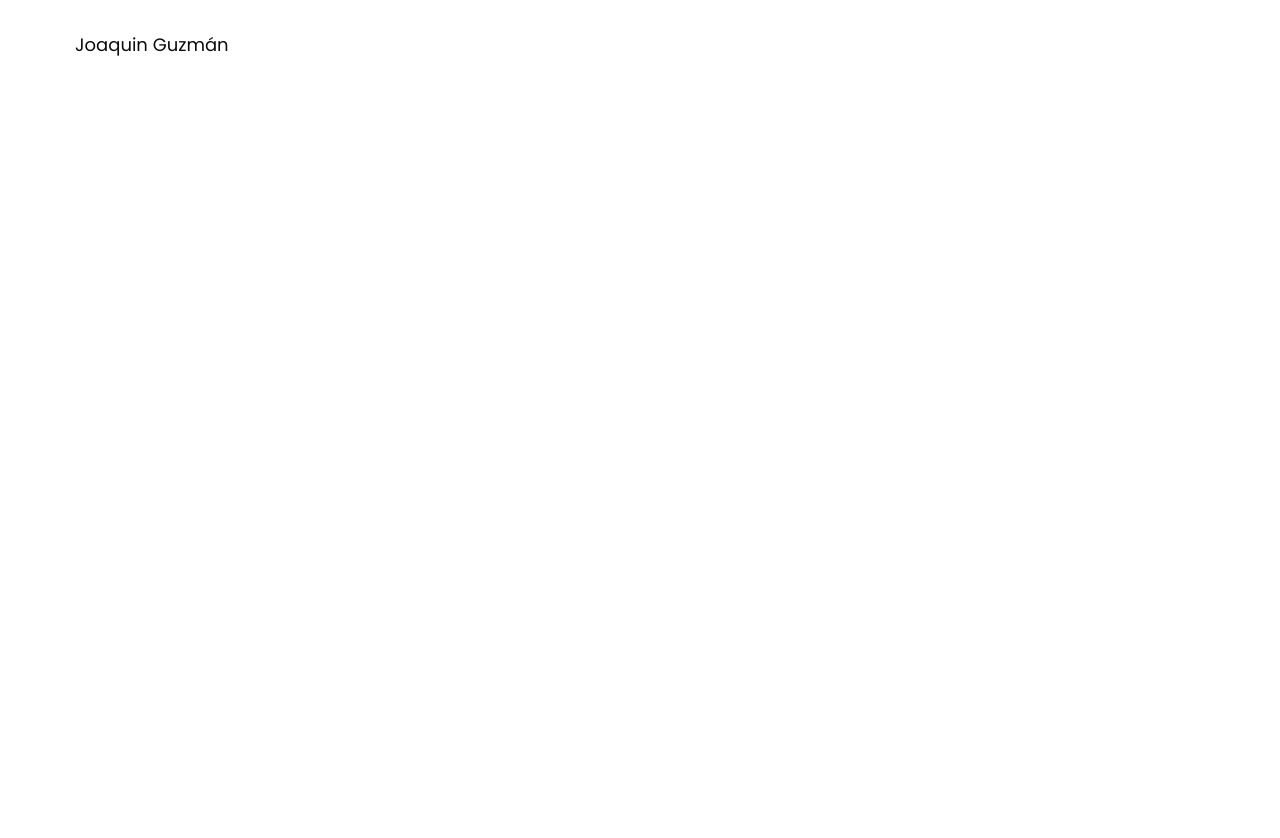
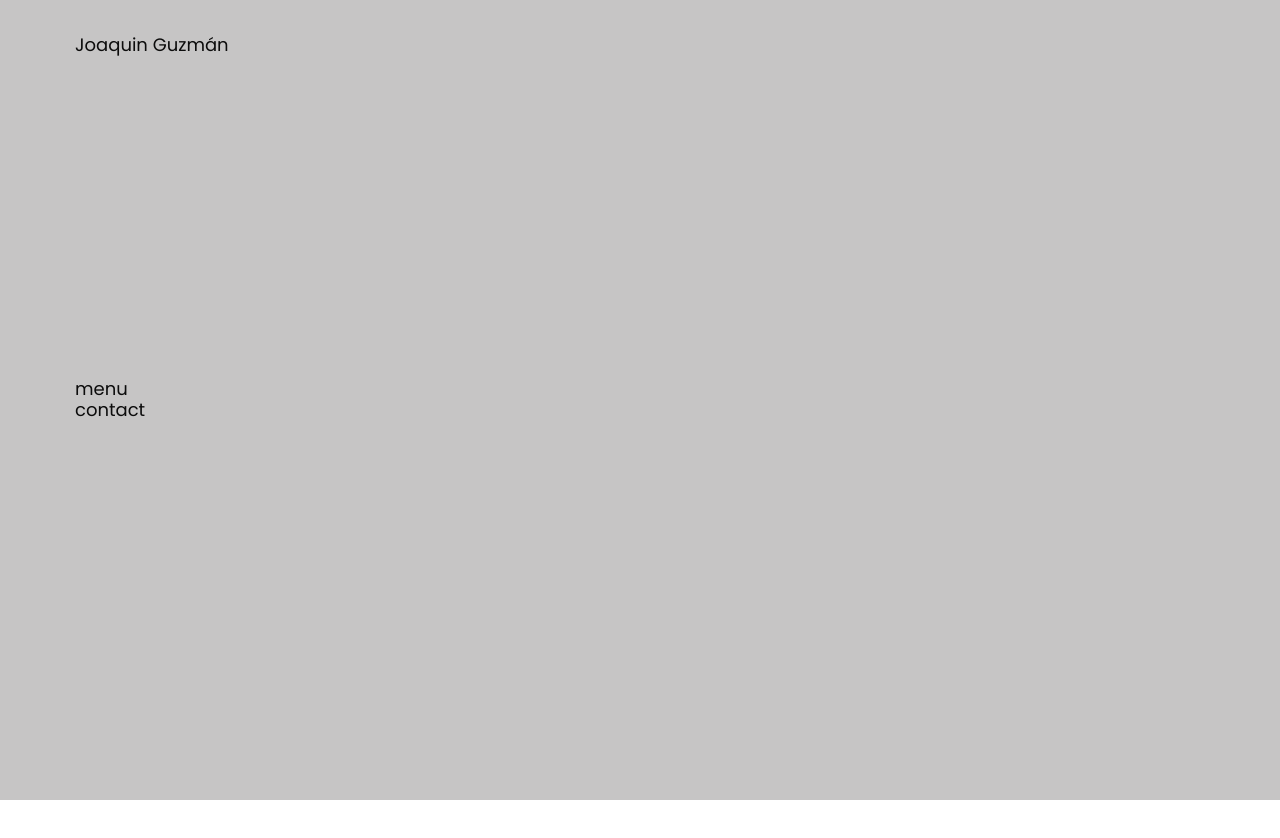
Before and after one commit to joacoguzmanz/personal-web, a Next.js app: page / in a window 1280 px wide. Shown: the top 838 px of the page. Built offline with nearby package versions, Linux system fonts and the light colour scheme.

Commit message:
working on mobile menu

```diff
--- a/app/layout.tsx
+++ b/app/layout.tsx
@@ -4,6 +4,7 @@ import { Poppins } from 'next/font/google'
 import '../sass/main.scss'
 
 import Header from "@/components/Header";
+import MobMenu from "@/components/MobMenu";
 
 const poppins = Poppins({
   weight: ['300', '400', '500'],
@@ -25,6 +26,7 @@ export default function RootLayout({
       <body className={poppins.className}>
         <Header />
         {children}
+        <MobMenu />
       </body>
     </html>
   )
--- a/components/HamMenu.tsx
+++ b/components/HamMenu.tsx
@@ -10,7 +10,7 @@ const HamMenu = () => {
     }
 
     return (
-        <button className={`jg-menu-button ${menu}`} onClick={openMenu} aria-label={"Open menu"}>
+        <button className={`jg-menu-button ${menu} jg-menu-button-start`} onClick={openMenu} aria-label={"Open menu"}>
             <div className="jg-burger">
                 <div className="jg-burger-stripe -top"></div>
                 <div className="jg-burger-stripe -bottom"></div>
--- a/components/Header.tsx
+++ b/components/Header.tsx
@@ -12,13 +12,13 @@ const Header = () => {
                 <nav className='jg-header-nav jg-header-nav-start'>
                     <ul className="jg-header-nav-list">
                         <li className="jg-header-nav-list-item">
-                            <Link href={'#'}>About</Link>
+                            <Link href={'/about'}>About</Link>
                         </li>
                         <li className="jg-header-nav-list-item">
-                            <Link href={'#'}>Blog</Link>
+                            <Link href={'/blog'}>Blog</Link>
                         </li>
                         <li className="jg-header-nav-list-item">
-                            <Link href={'#'}>Contact</Link>
+                            <Link href={'/contact'}>Contact</Link>
                         </li>
                     </ul>
                 </nav>
--- /dev/null
+++ b/components/MobMenu.tsx
@@ -0,0 +1,19 @@
+const MobMenu = () => {
+    return (
+        <div className='jg-mob-menu jg-mob-menu-active'>
+            <div className='jg-mob-menu-inner'>
+                <div className='jg-mob-menu-container jg-mob-menu-content'>
+                    <div>
+                        menu
+                    </div>
+
+                    <div>
+                        contact
+                    </div>
+                </div>
+            </div>
+        </div>
+    )
+}
+
+export default MobMenu;
--- a/sass/_base.scss
+++ b/sass/_base.scss
@@ -1,11 +1,11 @@
-@use "variables";
+@use "variables" as vars;
 
 body {
     margin: 0;
     padding: 0;
 
-    font-family: variables.$jg-font-family-primary;
-    font-size: variables.$jg-font-size-body;
+    font-family: vars.$jg-font-family-primary;
+    font-size: vars.$jg-font-size-body;
 
     -webkit-font-smoothing: antialiased;
     -moz-osx-font-smoothing: grayscale;
@@ -25,12 +25,12 @@ body {
 
 // Links
 a {
-    // color:$color-link;
+    color: vars.$jg-black;
     cursor: pointer;
-    text-decoration: underline;
+    text-decoration: none;
 
     &:hover, &:focus {
-        // color: $color-link-hover;
+        //color: vars.$jg-primary-blue;
         text-decoration: none;
     }
 }
--- a/sass/_hamMenu.scss
+++ b/sass/_hamMenu.scss
@@ -13,6 +13,8 @@
     user-select: none;
     border: none;
     padding: 0;
+    animation: hamMenuAnim .9s vars.$jg-cubic-out;
+    animation-delay: calc(30ms + 0ms);
 
     @include mixs.tablet {
         display: none;
@@ -21,7 +23,7 @@
 
 .jg-menu-button-active .jg-burger-stripe {
     top: 19px;
-    transition-delay: 0s,0s,.22s
+    transition-delay: 0s,0s,.22s;
 }
 
 .jg-menu-button-active .-top {
@@ -58,3 +60,15 @@
 .-bottom {
     top: 25px;
 }
+
+@keyframes hamMenuAnim {
+    from {
+        opacity: 0;
+        transform: translateY(15px) translateX(8px);
+    }
+
+    to {
+        opacity: 1;
+        transform: translateY(0px) translateX(8px);
+    }
+}
--- a/sass/_header.scss
+++ b/sass/_header.scss
@@ -3,7 +3,7 @@
 
 .jg-header {
     position: fixed;
-    z-index: 100;
+    z-index: vars.$jg-z-header;
     top: 0;
     left: 0;
     right: 0;
@@ -11,7 +11,7 @@
     transition-duration: .4s;
     transition-timing-function: vars.$jg-cubic-out;
 
-    &-black {
+    /*&-black {
         color: vars.$jg-black;
     }
 
@@ -23,7 +23,7 @@
         transform: translateY(-20px);
         opacity: 0;
         pointer-events: none
-    }
+    }*/
 
     &-container {
         display: flex;
@@ -42,6 +42,7 @@
 
     &-logo {
         margin-right: auto;
+        animation: header-li-fade .9s vars.$jg-cubic-out;
 
         &-link {
             text-decoration: none;
@@ -63,11 +64,21 @@
         &-list {
             display: flex;
 
+            a {
+                color: vars.$jg-black;
+                transition: color .9s vars.$jg-cubic-out;
+
+                &:hover {
+                    color: vars.$jg-primary-blue;
+                }
+            }
+
             &-item {
                 opacity: 0;
                 animation: header-li-fade .9s vars.$jg-cubic-out forwards;
                 animation-play-state: paused;
                 will-change: opacity, transform;
+                position: relative;
 
                 &:first-child {
                     animation-delay: calc(30ms + 0ms);
@@ -97,6 +108,25 @@
                     }
                 }
 
+                &::after {
+                    content: '';
+                    display: block;
+                    position: absolute;
+                    width: 7px;
+                    height: 7px;
+                    border-radius: 50%;
+                    background: vars.$jg-primary-blue;
+                    left: 50%;
+                    bottom: -15px;
+                    opacity: 0;
+                    transform: translateY(10px);
+                    transition: transform .9s vars.$jg-cubic-out;
+                }
+
+                &:hover::after {
+                    opacity: 1;
+                    transform: translateY(0);
+                }
             }
         }
 
--- a/sass/_hero.scss
+++ b/sass/_hero.scss
@@ -4,10 +4,11 @@
 .jg-hero {
     position: relative;
     overflow: hidden;
+    min-height: 500vh;
     @include mixs.desktop {
         padding: 0 vars.$jg-space-1200;
         //min-height: 680px;
-        min-height: 500vh;
+
     }
 
     &-title {
--- /dev/null
+++ b/sass/_mobMenu.scss
@@ -0,0 +1,40 @@
+@use "variables" as vars;
+@use "mixins" as mixs;
+
+.jg-mob-menu {
+  position: fixed;
+  z-index: vars.$jg-z-mob-menu;
+  top: 0;
+  left: 0;
+  right: 0;
+  background-color: vars.$jg-light-grey;
+  color: vars.$jg-black;
+  clip-path: inset(0 0 0 100%);
+  transition: clip-path .5s;
+  overflow-x: hidden;
+  overflow-y: hidden;
+
+  &-active {
+    height: 100%;
+    clip-path: inset(0 0 0 0);
+  }
+
+  &-inner {
+    position: relative;
+    height: 100%;
+    overflow: auto;
+  }
+
+  &-container {
+    @include mixs.h-container;
+  }
+
+  &-content {
+    position: relative;
+    z-index: 1;
+    min-height: 100vh;
+    display: flex;
+    flex-direction: column;
+    justify-content: center;
+  }
+}
--- a/sass/_variables.scss
+++ b/sass/_variables.scss
@@ -59,3 +59,7 @@ $jg-extra-light-grey: #F8F6F5;
 
 // Transitions
 $jg-cubic-out: cubic-bezier(0.16,1,0.3,1);
+
+// Position
+$jg-z-header: 101;
+$jg-z-mob-menu: 100;
--- a/sass/main.scss
+++ b/sass/main.scss
@@ -14,3 +14,4 @@
 
 // Sections
 @use "home";
+@use "mobMenu";
```
